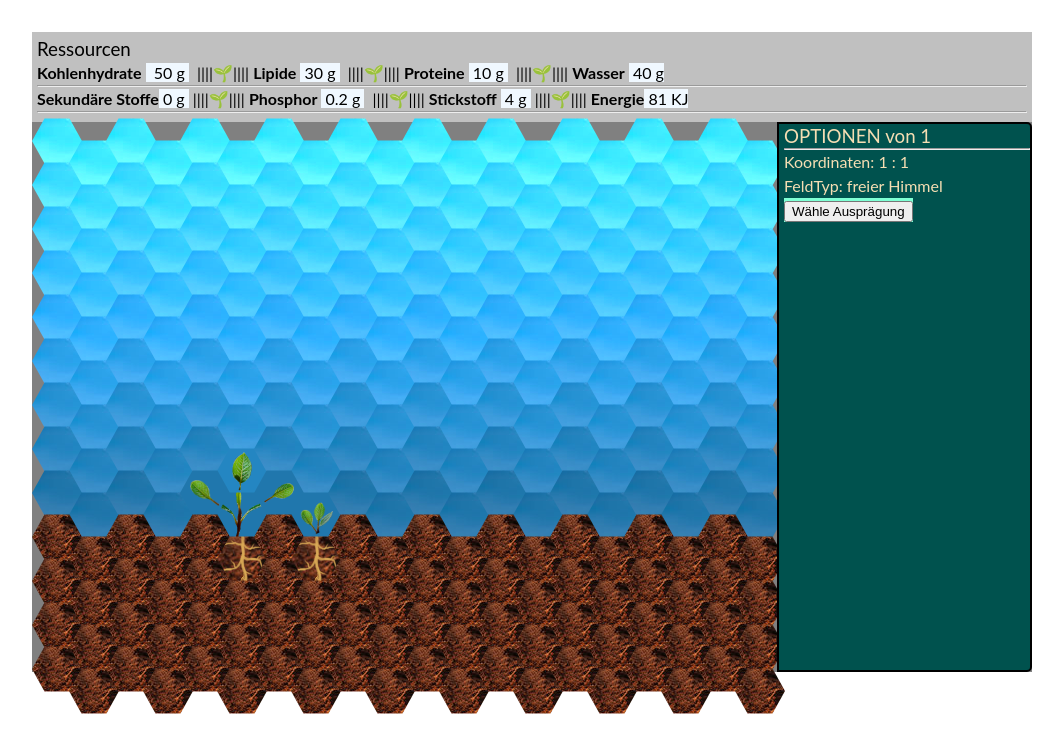
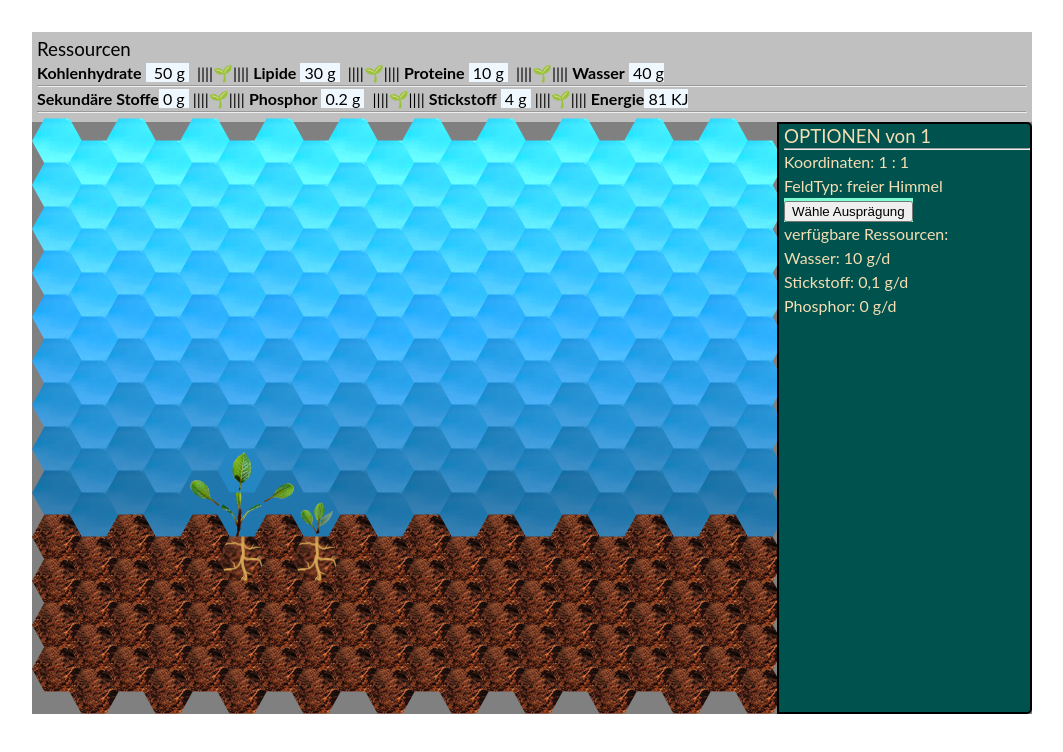
Before and after one commit to mullerow/PLANTAS-Vue, a Vue app: page / in a window 1280 px wide. Both pictures are taken after a click on the element 57 px from the left and 141 px from the top of the page. Shown: the top 752 px of the page, without its empty margins (0-1063 px from the left). Built offline with nearby package versions, Linux system fonts and the light colour scheme.

Commit message:
chore: the amount of neighbouring hexagons already built on is now determined

```diff
--- a/src/components/HexagonTile.vue
+++ b/src/components/HexagonTile.vue
@@ -42,6 +42,12 @@
             <a class="dropdown-item" href="#">Stiel LvL 2</a>
             <a class="dropdown-item" href="#">Blatt LvL 2</a>
           </div>
+        </div>
+        <div>
+          verfügbare Ressourcen: <br />
+          Wasser: 10 g/d<br />
+          Stickstoff: 0,1 g/d<br />
+          Phosphor: 0 g/d
         </div>
       </div>
     </div>
@@ -100,7 +106,6 @@ export default {
   justify-content: center;
   flex-wrap: wrap;
   position: relative;
-  _border-top: 2px solid #1f72a5;
 }
 .hexagon-tile:hover {
   cursor: pointer;
@@ -110,13 +115,13 @@ export default {
   display: flex;
   flex-wrap: wrap;
   width: 1000px;
-  height: 550px;
+  height: 592px;
   position: relative;
   background-color: gray;
 }
 .option-window {
   width: 255px;
-  height: 550px;
+  height: 592px;
   background-color: #00524e;
   text-align: start;
   position: absolute;
--- a/src/stores/store.js
+++ b/src/stores/store.js
@@ -15,7 +15,8 @@ export const storeData = defineStore('store', {
       hexagonData: [],
       amountColumns: 20,
       amountRows: 13,
-      connectionToThePlant: false
+      connectionToThePlant: false,
+      determinationOfSurroundedHexagons: [0, [0, 0, 0, 0, 0, 0]] // der erste eintrag legt die Anzahl der bebauten nachbarfelder fest, der zweite Eintrag/Liste bestimmt anhand der Zahlen in welche Richtung bebaut ist
     }
   }),
   actions: {
@@ -106,6 +107,7 @@ export const storeData = defineStore('store', {
     },
     checkForConnectionToPlant(hexagon) {
       let yCoodinateNeighbourHexagon = null
+      this.playgroundData.determinationOfSurroundedHexagons[0] = 0
       for (let deltaY = -1; deltaY <= 1; deltaY++) {
         for (let deltaX = -1; deltaX <= 1; deltaX++) {
           /// Notwendige koordinaten Korrekturen für die versetzten kacheln
@@ -141,9 +143,12 @@ export const storeData = defineStore('store', {
               'freier Himmel'
           ) {
             this.playgroundData.connectionToThePlant = true
+
+            this.playgroundData.determinationOfSurroundedHexagons[0] += 1
           }
         }
       }
+      console.log('nachbaren:', this.playgroundData.determinationOfSurroundedHexagons[0])
     },
     buildPlantpart(hexagonId) {
       if (this.playgroundData.hexagonData[hexagonId - 1].hexagonType[0] === 'empty soil') {
```
Also changed, not shown: src/assets/images/roots/root-center-lvl2-1.png.
